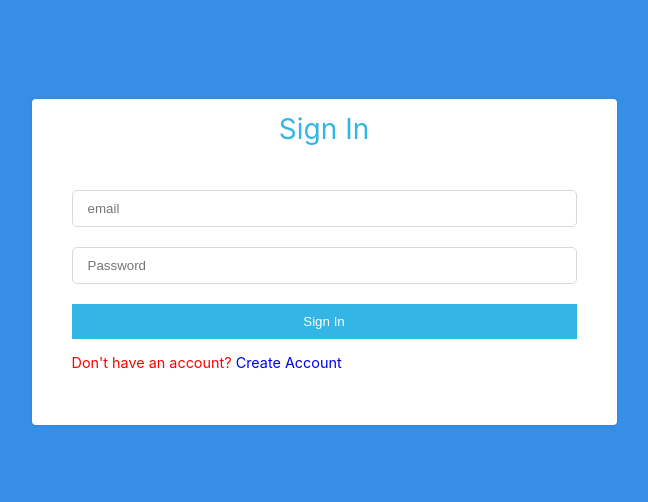
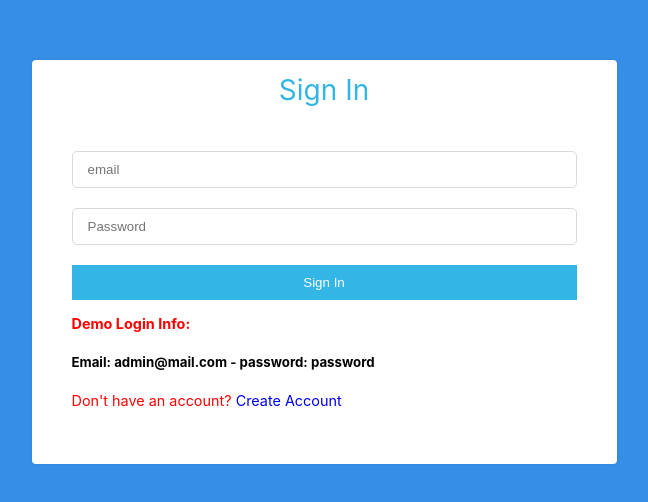
Before and after one commit to duraanali/school-management-app, a React (Create React App) app: page /login in a window 1280 px wide. Shown: the part 138-640 px from the top of the page, without its empty margins (316-964 px from the left). Built offline with nearby package versions, Linux system fonts and the light colour scheme.

Commit message:
login change and admin change

```diff
--- a/src/components/login/LoginForm.js
+++ b/src/components/login/LoginForm.js
@@ -18,6 +18,9 @@ function LoginForm({ errors, touched, status, props }) {
                     <Field type="password" name="password" placeholder="Password" />
 
                     <button type="submit" >Sign In</button>
+                    <p><b>Demo Login Info:</b></p>
+                    <h5>Email: admin@mail.com  - password: password</h5>
+
                     <p>Don't have an account? <Link to="../RegisterForm">Create Account</Link></p>
                 </Form>
 
--- a/src/components/pages/students/Students.js
+++ b/src/components/pages/students/Students.js
@@ -26,10 +26,9 @@ function Students({ id }) {
 
     useEffect(() => {
         axiosWithAuth()
-            .get('https://alifcloud.herokuapp.com/api/students')
+            .get('https://alifcloud.herokuapp.com/api/students/')
             .then(res => {
-
-
+                console.log("inside useeffect", res.data)
                 setStudents(res.data)
 
             })
```
Also changed, not shown: 1 other file (tests, documents, lock files or other folders).
